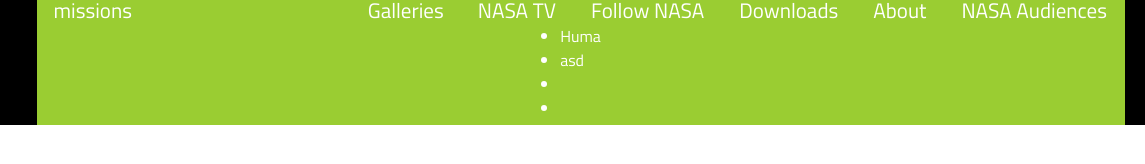
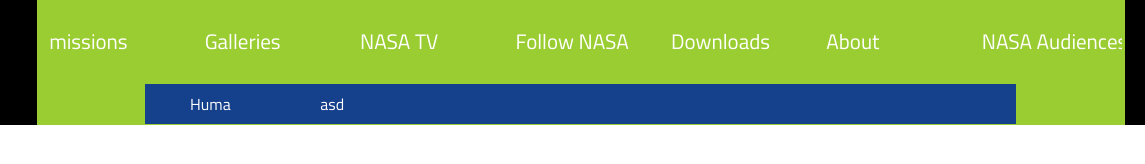
Before and after one commit to MuhammadUmer0/nasa.gov_mockup, a plain HTML site: page index.html in a window 1280 px wide. Shown: the full height of the page, 135-1280 px from the left. Drawn offline with Linux system fonts and the light colour scheme.

Commit message:
[WIP] nav styling

```diff
--- a/style.css
+++ b/style.css
@@ -27,6 +27,7 @@ header{
 }
 .topNav{
     width: 100%;
+    height: 80px;
     /* background-color: whitesmoke; */
 }
 .topNav ul{
@@ -38,6 +39,8 @@ header{
 }
 
 select{
+    width: 150px;
+    height: 80px;
     color: white;
     background-color: transparent;
     outline: none;
@@ -46,10 +49,12 @@ select{
     line-height: 20px;
     font-weight: 400;
     -webkit-appearance: none;
+    padding-left: 10px;
 
 
 }
 select:hover{
+    height: 80px;
     color: white;
     background-color: var(--selectBG);
     outline: none;
@@ -68,3 +73,19 @@ option{
 option:hover{
     background-color: var(--optionHover);
 }
+nav{
+    width: 80%;
+}
+nav ul{
+    height: 40px;
+
+    display: flex;
+    flex-direction: row;
+    justify-content: space-around;
+    align-items: center;
+    background-color: var(--selectBG);
+
+}
+nav li{
+    list-style-type: none;
+}
```
